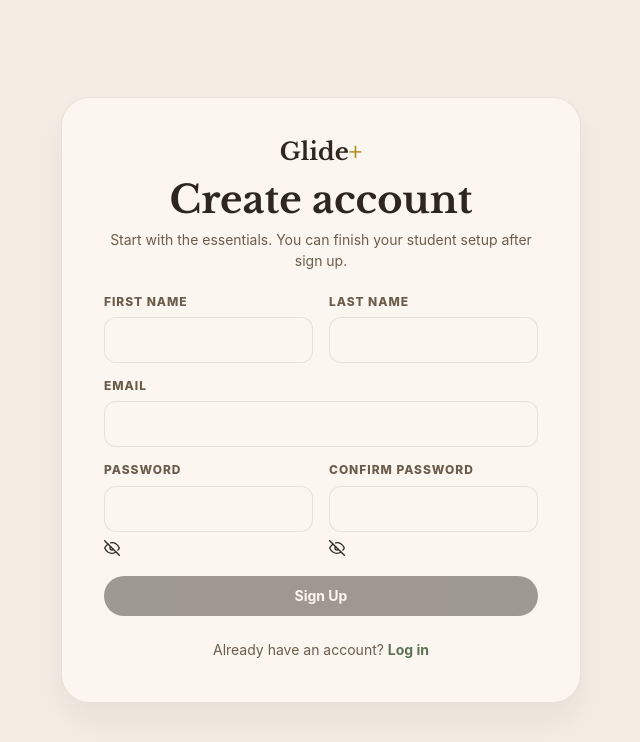
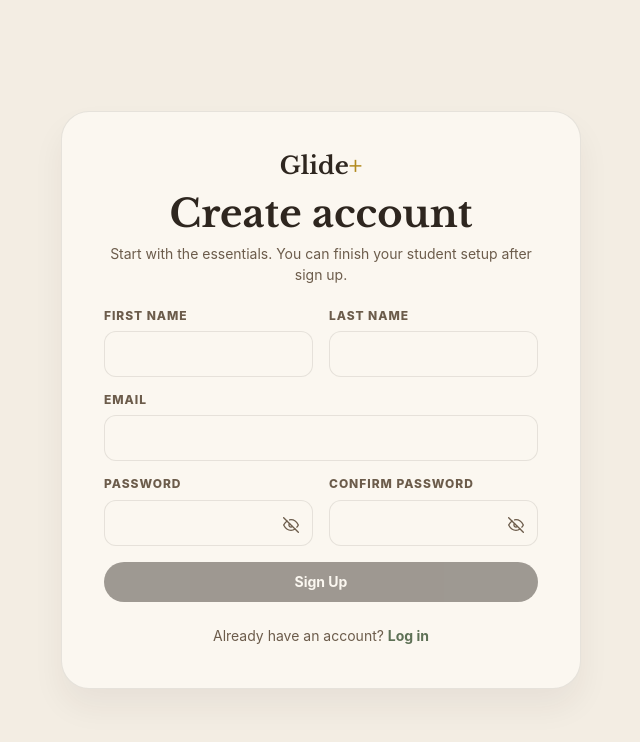
Before and after one commit to hannaberhanne/glide-capstone, a React (Vite) app in the folder frontend/: page /signup in a window 1280 px wide. Shown: the top 742 px of the page, without its empty margins (319-959 px from the left). Built offline with nearby package versions, Linux system fonts and the light colour scheme; no server answers.

Commit message:
fix: schedule blocks dont auto-populate dashboard, password toggle css

```diff
--- a/frontend/src/index.css
+++ b/frontend/src/index.css
@@ -398,6 +398,28 @@ html.high-contrast .glide-btn-ghost:hover { background: rgba(255, 255, 0, 0.12);
 .glide-auth-field {
   display: grid;
   gap: var(--space-2);
+  position: relative;
+}
+
+.glide-auth-field:has(.password-toggle) .glide-auth-input {
+  padding-right: 42px;
+}
+
+.password-toggle {
+  position: absolute;
+  bottom: 13px;
+  right: 14px;
+  display: flex;
+  align-items: center;
+  color: var(--glide-ink-muted);
+  cursor: pointer;
+  font-size: 16px;
+  transition: color 0.15s ease;
+  user-select: none;
+}
+
+.password-toggle:hover {
+  color: var(--glide-ink);
 }
 
 .glide-auth-field--full {
--- a/frontend/src/pages/DashboardPage.jsx
+++ b/frontend/src/pages/DashboardPage.jsx
@@ -99,10 +99,6 @@ export default function DashboardPage() {
     () => buildStreakCalendar({ completedTasks, today }),
     [completedTasks, today]
   );
-  const taskById = useMemo(
-    () => new Map(tasks.map((task) => [task.taskId, task])),
-    [tasks]
-  );
   const scheduledTaskBlockById = useMemo(() => {
     const entries = scheduleBlocks
       .filter((block) => block.type !== "break" && block.status !== "completed" && block.taskId)
@@ -110,39 +106,13 @@ export default function DashboardPage() {
     return new Map(entries);
   }, [scheduleBlocks]);
   const dashboardTodayTasks = useMemo(() => {
-    const byId = new Map(
-      todayTasks.map((task) => {
-        const block = scheduledTaskBlockById.get(task.taskId);
-        return [
-          task.taskId,
-          block
-            ? {
-                ...task,
-                scheduledBlockId: block.blockId,
-                scheduledStartTime: block.startTime,
-                scheduledReasoning: block.reasoning,
-              }
-            : task,
-        ];
-      })
-    );
-
-    scheduleBlocks.forEach((block) => {
-      if (block.type === "break" || block.status === "completed" || !block.taskId || byId.has(block.taskId)) {
-        return;
-      }
-      const task = taskById.get(block.taskId);
-      if (!task || task.isComplete || task.completedToday || dismissedTasks.has(task.taskId)) return;
-      byId.set(task.taskId, {
-        ...task,
-        scheduledBlockId: block.blockId,
-        scheduledStartTime: block.startTime,
-        scheduledReasoning: block.reasoning,
-      });
+    return todayTasks.map((task) => {
+      const block = scheduledTaskBlockById.get(task.taskId);
+      return block
+        ? { ...task, scheduledBlockId: block.blockId, scheduledStartTime: block.startTime, scheduledReasoning: block.reasoning }
+        : task;
     });
-
-    return [...byId.values()];
-  }, [dismissedTasks, scheduleBlocks, scheduledTaskBlockById, taskById, todayTasks]);
+  }, [todayTasks, scheduledTaskBlockById]);
 
   const greeting = useMemo(() => {
     const hour = new Date().getHours();
```
